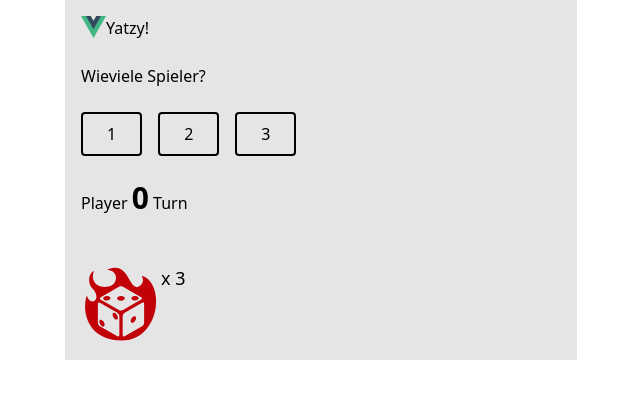
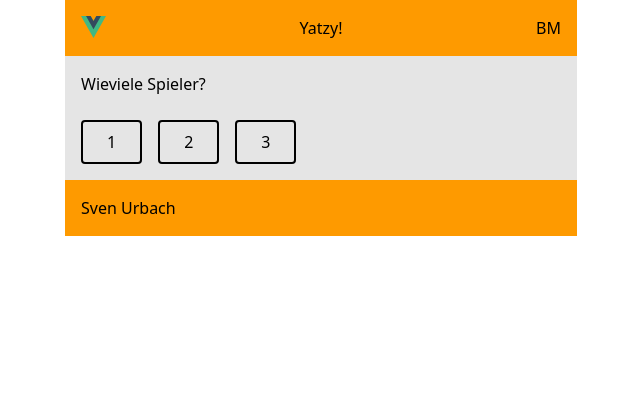
Before and after one commit to svenurbach/yatzy-vue, a Vue app: page / in a window 1280 px wide. Shown: the top 398 px of the page, without its empty margins (319-959 px from the left). Built offline with nearby package versions, Linux system fonts and the light colour scheme; the HTML template or start-up script is replaced by a standard one.

Commit message:
calc scores

```diff
--- a/src/App.vue
+++ b/src/App.vue
@@ -1,39 +1,48 @@
 <script setup lang="ts">
 import CategorySection from './components/CategorySection.vue'
-import { useGame } from '@/composables/useGame'
 import PlayerCountSelect from './components/PlayerCountSelect.vue'
-import { useGameStore } from '@/stores/game';
-import { watch } from 'vue';
 import RollButton from './components/RollButton.vue'
 import DiceSet from './components/DiceSet.vue'
 import PlayerLabels from './components/PlayerLabels.vue';
+import { watch } from 'vue';
+import { useGameStore } from './stores/game';
+import { useGame } from './composables/useGame';
 
+const gameStore = useGameStore()
 const game = useGame()
-const gameStore = useGameStore();
 
 watch(() => gameStore.playerCount, (newVal) => {
 	gameStore.setPlayers(newVal)
 	game.startBoard()
-	console.log("getCurrentPlayer", gameStore.getCurrentPlayer);
 })
 </script>
 
 <template>
-	<div class="flex flex-col gap-6 max-w-lg m-auto p-4 bg-neutral-200">
-		<header class="flex">
+	<div class="flex flex-col max-w-lg m-auto *:p-4 bg-neutral-200">
+		<header class="flex flex-row justify-between bg-amber-500">
 			<div>
 				<img alt="Vue logo" class="logo" src="./assets/logo.svg" width="25" height="25" />
 			</div>
 			<div>
 				<h1>Yatzy!</h1>
 			</div>
+			<div>
+				BM
+			</div>
 		</header>
-		<PlayerCountSelect />
-		<PlayerLabels />
 		<main class="flex flex-col gap-6">
-			<DiceSet />
-			<CategorySection />
-			<RollButton />
+			<PlayerCountSelect v-if="gameStore.welcomeViewActive"/>
+			<div v-if="gameStore.boardViewActive">
+				<PlayerLabels />
+				<DiceSet />
+				<CategorySection />
+				<RollButton />
+			</div>
 		</main>
+		<footer class="bg-amber-500">
+			<div>
+				Sven Urbach
+			</div>
+		</footer>
 	</div>
 </template>
--- a/src/components/DiceSet.vue
+++ b/src/components/DiceSet.vue
@@ -6,11 +6,13 @@ const gameStore = useGameStore()
 </script>
 
 <template>
-	<ul class="flex gap-2">
+	<div>
+		<ul class="flex items-center justify-center h-30">
 			<li v-for="(dice, index) in gameStore.diceSet.diceSet" :key="index" @click="dice.hold()"
 				class="cursor-pointer w-20"
 				:class="dice.isHold ? '!fill-red-400 opacity-50' : 'fill-stone-50'">
 				<DiceIcons :value="dice.face" />
 			</li>
 		</ul>
+	</div>
 </template>
--- a/src/components/PlayerLabels.vue
+++ b/src/components/PlayerLabels.vue
@@ -5,5 +5,6 @@ const gameStore = useGameStore()
 <template>
 	<div>
 		<h3>Player <span class="text-3xl font-bold">{{ gameStore.currentPlayerId }}</span> Turn</h3>
+		<div>Total Score: {{ gameStore.getCurrentPlayer?.totalScore }}</div>
 	</div>
 </template>
--- a/src/components/RollButton.vue
+++ b/src/components/RollButton.vue
@@ -9,12 +9,11 @@ const game = useGame()
 const isDisabled = computed(() => gameStore.rollsLeft < 1)
 
 const roll = () => {
-	gameStore.diceSet.rollAll()
 	game.diceRolled()
 }
 </script>
 <template>
-	<div class="flex flex-row">
+	<div class="flex flex-row justify-center">
 		<button @click="roll()" :disabled="isDisabled"
 			class="size-20 cursor-pointer text-red-700 disabled:text-gray-400 disabled:cursor-not-allowed">
 			<svg xmlns="http://www.w3.org/2000/svg" viewBox="0 0 512 512">
--- a/src/composables/useDice.ts
+++ b/src/composables/useDice.ts
@@ -7,8 +7,6 @@ export function useDice() {
 	const roll = () => {
 		if (!isHold.value) {
 			face.value = Math.floor(Math.random() * 6) + 1;
-		} else {
-			console.log("Dice is on hold. Can't roll!, Value:", face.value);
 		}
 	}
 
--- a/src/composables/useGame.ts
+++ b/src/composables/useGame.ts
@@ -19,6 +19,7 @@ export function useGame() {
 		gameStore.setCurrentPlayerId(1)
 		gameStore.diceSet.resetAll()
 		gameStore.resetRolls()
+		categories.reset()
 	}
 
 	const endTurn = () => {
@@ -29,6 +30,7 @@ export function useGame() {
 	}
 
 	const diceRolled = () => {
+		gameStore.diceSet.rollAll()
 		categories.update(diceSet.value)
 		gameStore.rollsLeft--
 	}
--- a/src/stores/game.ts
+++ b/src/stores/game.ts
@@ -17,7 +17,7 @@ export const useGameStore = defineStore('game', () => {
 	const boardViewActive = ref(false)
 
 	// Getters / Properties
-	const getCurrentPlayer = computed(() => players.value.find(p => p.id === currentPlayerId.value))
+	const getCurrentPlayer = computed((): Player | undefined => players.value.find(p => p.id === currentPlayerId.value))
 	const getDiceSet = computed(() => diceSet.diceSet.map(dice => dice.face))
 
 
@@ -30,16 +30,33 @@ export const useGameStore = defineStore('game', () => {
 	}
 
 	// Actions (Setter) / Methods
+	function calculatePlayerScores(player: Player) {
+		const upperCategories = ['aces', 'twos', 'threes', 'fours', 'fives', 'sixes'] as const
+		const lowerCategories = ['threeOfKind', 'fourOfKind', 'fullHouse', 'smallStraight', 'largeStraight', 'chance', 'yatzy'] as const
+		const BONUS_BREAKPOINT = 63
+		const UPPER_BONUS = 50
+		const YATZY_BONUS = 100
+
+		player.upperSectionScore = upperCategories.reduce((sum, category) => {
+			return sum + (player[category] || 0)
+		}, 0)
+
+		player.lowerSectionScore = lowerCategories.reduce((sum, category) => {
+			return sum + (player[category] || 0)
+		}, 0)
+
+		const upperSectionBonus = player.upperSectionScore >= BONUS_BREAKPOINT ? UPPER_BONUS : 0
+		const yatzyBonus = (player.yatzyBonusCount ?? 0) * YATZY_BONUS
+		player.totalScore = player.upperSectionScore + player.lowerSectionScore + upperSectionBonus + yatzyBonus
+	}
+
+
 	function setPlayerCount(count: number): void {
 		playerCount.value = count;
-		console.log("playerCount.value", playerCount.value);
-
 	}
 
 	function setCurrentPlayerId(playerId: number): void {
 		currentPlayerId.value = playerId;
-		console.log("currentPlayerId changed", currentPlayerId.value);
-
 	}
 
 	function clearPlayers(): void {
@@ -55,6 +72,7 @@ export const useGameStore = defineStore('game', () => {
 
 	function setPlayers(count: number): void {
 		clearPlayers();
+		console.log("setPlayer")
 		for (let i = 0; i < count; i++) {
 			const newPlayer: Player = {
 				id: i + 1,
@@ -73,11 +91,11 @@ export const useGameStore = defineStore('game', () => {
 				smallStraight: null,
 				largeStraight: null,
 				chance: null,
-				yatzy: null
+				yatzy: null,
+				yatzyBonusCount: null
 			}
 			players.value.push(newPlayer);
 		}
-		console.log("setPlayers", players.value)
 	}
 
 	function resetRolls(): void {
@@ -100,5 +118,6 @@ export const useGameStore = defineStore('game', () => {
 		welcomeViewActive,
 		boardViewActive,
 		getCurrentPlayer,
+		calculatePlayerScores
 	}
 })
```
Also changed, not shown: 2 other files (tests, documents, lock files or other folders). Lines whose indentation alone changed are shown as unchanged.
